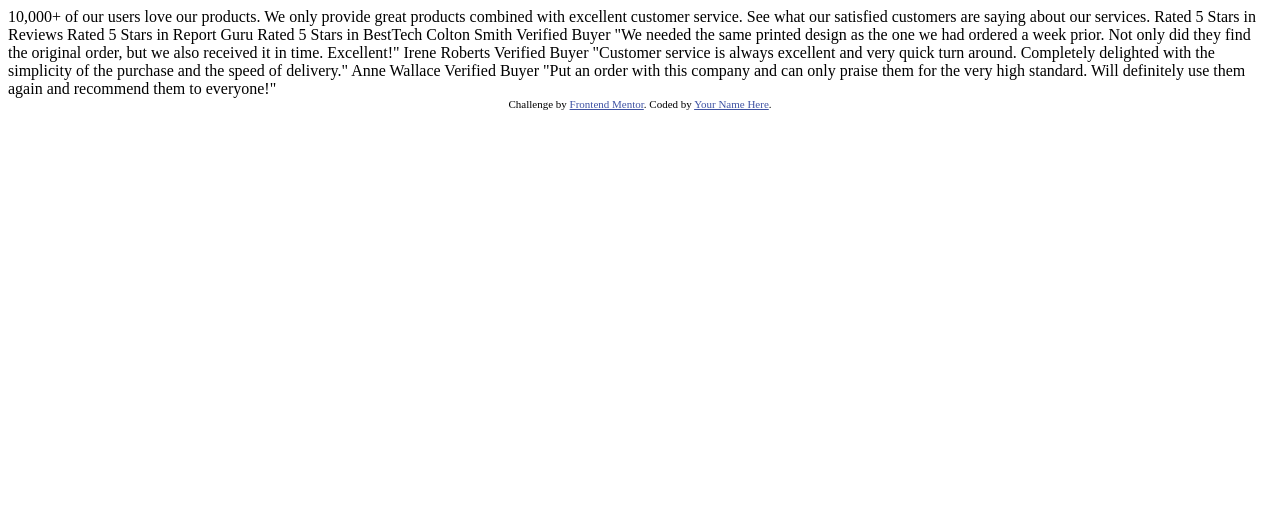
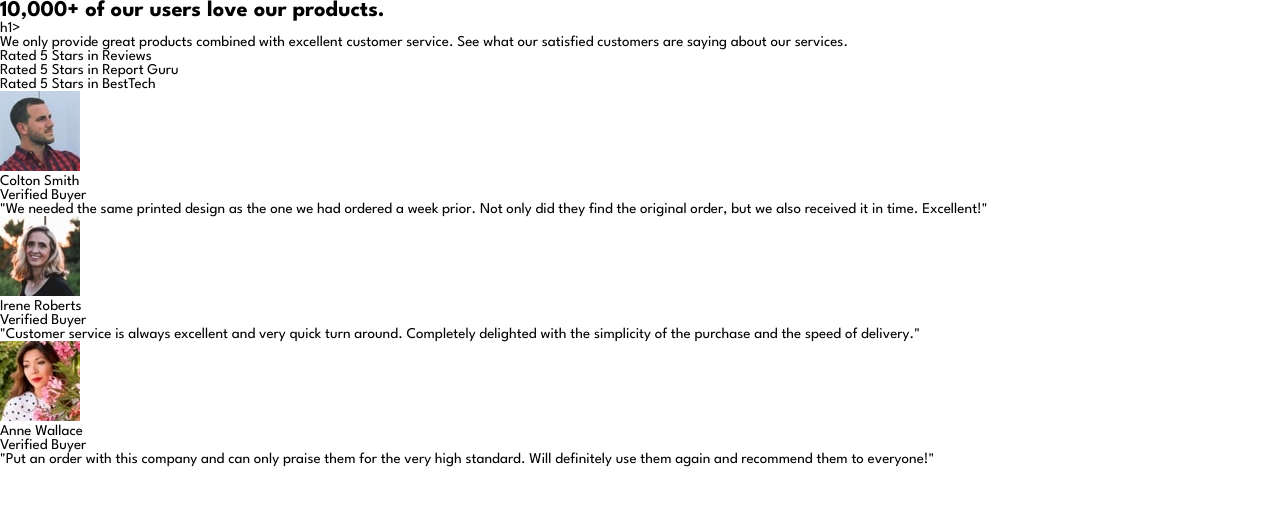
Before and after one commit to tassista/social-proof-section-master, a plain HTML site: page index.html in a window 1280 px wide. Drawn offline with Linux system fonts and the light colour scheme; files that its build step writes are made by us from their sources.

Commit message:
initial HTML

```diff
--- /dev/null
+++ b/design/style.css
@@ -0,0 +1,23 @@
+:root{
+    /*primary-clr*/
+
+    --very-dark-magenta: hsl(300, 43%, 22%);
+    --soft-pink: hsl(333, 80%, 67%);
+
+    /*neutral-clr*/
+
+    --dark-grayish-magenta: hsl(303, 10%, 53%);
+    --light-grayish-magenta: hsl(300, 24%, 96%);
+    --white: hsl(0, 0%, 100%);
+}
+
+*,
+*::before,
+*::after{
+    box-sizing: border-box;
+    margin: 0;
+}
+html{
+    font-family: "League Spartan", sans-serif;
+    font-size: 15px;
+}
--- a/index.html
+++ b/index.html
@@ -3,59 +3,74 @@
   <head>
     <meta charset="UTF-8" />
     <meta name="viewport" content="width=device-width, initial-scale=1.0" />
-    <!-- displays site properly based on user's device -->
-
-    <link
-      rel="icon"
-      type="image/png"
-      sizes="32x32"
-      href="./images/favicon-32x32.png"
-    />
-
+    <link rel="preconnect" href="https://fonts.googleapis.com">
+    <link rel="preconnect" href="https://fonts.gstatic.com" crossorigin>
+    <link href="https://fonts.googleapis.com/css2?family=League+Spartan:wght@100..900&display=swap" rel="stylesheet">
+    <link rel="stylesheet" href="style.css">
     <title>Frontend Mentor | Social proof section</title>
-
-    <!-- Feel free to remove these styles or customise in your own stylesheet 👍 -->
-    <style>
-      .attribution {
-        font-size: 11px;
-        text-align: center;
-      }
-      .attribution a {
-        color: hsl(228, 45%, 44%);
-      }
-    </style>
   </head>
   <body>
-    10,000+ of our users love our products.
+    <div class="wrapper">
+      <section class="decription">
+        <h1 class="description__title">10,000+ of our users love our products.</section>h1>
+        <p class="description__text">We only provide great products combined with excellent customer service.
+          See what our satisfied customers are saying about our services.</p>
+      </section>
+      <section class="rates">
+        <div class="rate">Rated 5 Stars in Reviews</div>
+        <div class="rate">Rated 5 Stars in Report Guru</div>
+        <div class="rate">Rated 5 Stars in BestTech</div>
+      </section>
+      <section class="reviews">
+        <div class="review">
+          <div class="review__header">
+            <div class="user-img">
+              <img src="/images/image-colton.jpg" alt="user's photo">
+            </div>
+            <div class="user-info">
+              <p class="user-name">Colton Smith </p>
+              <p>Verified Buyer</p>
+            </div>
+          </div>
+          <div class="review__text">
+            <p>"We needed the same printed design as the one we had ordered a week prior.
+              Not only did they find the original order, but we also received it in time.
+              Excellent!"</p>
+          </div>
+        </div>
+        <div class="review">
+          <div class="review__header">
+            <div class="user-img">
+              <img src="/images/image-irene.jpg" alt="user's photo">
+            </div>
+            <div class="user-info">
+              <p class="user-name">Irene Roberts</p>
+              <p>Verified Buyer</p>
+            </div>
+          </div>
+          <div class="review__text">
+            <p>"Customer service is always excellent and very quick turn around. Completely
+              delighted with the simplicity of the purchase and the speed of delivery."</p>
+          </div>
+        </div>
+        <div class="review">
+          <div class="review__header">
+            <div class="user-img">
+              <img src="/images/image-anne.jpg" alt="user's photo">
+            </div>
+            <div class="user-info">
+              <p class="user-name">Anne Wallace </p>
+              <p>Verified Buyer</p>
+            </div>
+          </div>
+          <div class="review__text">
+            <p>"Put an order with this company and can only praise them for the very high
+              standard. Will definitely use them again and recommend them to everyone!"</p>
+          </div>
+        </div>
 
-    We only provide great products combined with excellent customer service.
-    See what our satisfied customers are saying about our services.
+      </section>
 
-    Rated 5 Stars in Reviews
-    Rated 5 Stars in Report Guru
-    Rated 5 Stars in BestTech
-
-    Colton Smith
-    Verified Buyer
-    "We needed the same printed design as the one we had ordered a week prior.
-    Not only did they find the original order, but we also received it in time.
-    Excellent!"
-
-    Irene Roberts
-    Verified Buyer
-    "Customer service is always excellent and very quick turn around. Completely
-    delighted with the simplicity of the purchase and the speed of delivery."
-
-    Anne Wallace
-    Verified Buyer
-    "Put an order with this company and can only praise them for the very high
-    standard. Will definitely use them again and recommend them to everyone!"
-
-    <div class="attribution">
-      Challenge by
-      <a href="https://www.frontendmentor.io?ref=challenge" target="_blank"
-        >Frontend Mentor</a
-      >. Coded by <a href="#">Your Name Here</a>.
     </div>
   </body>
 </html>
```
